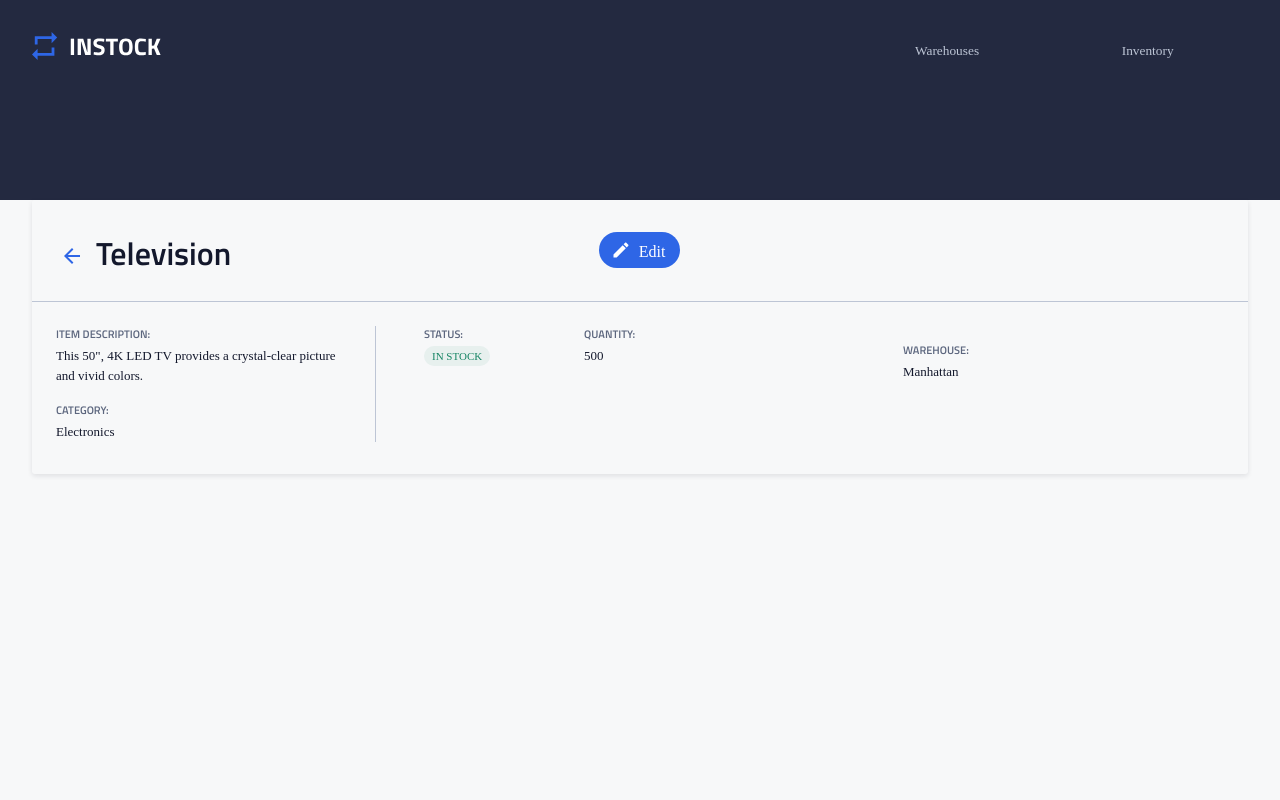
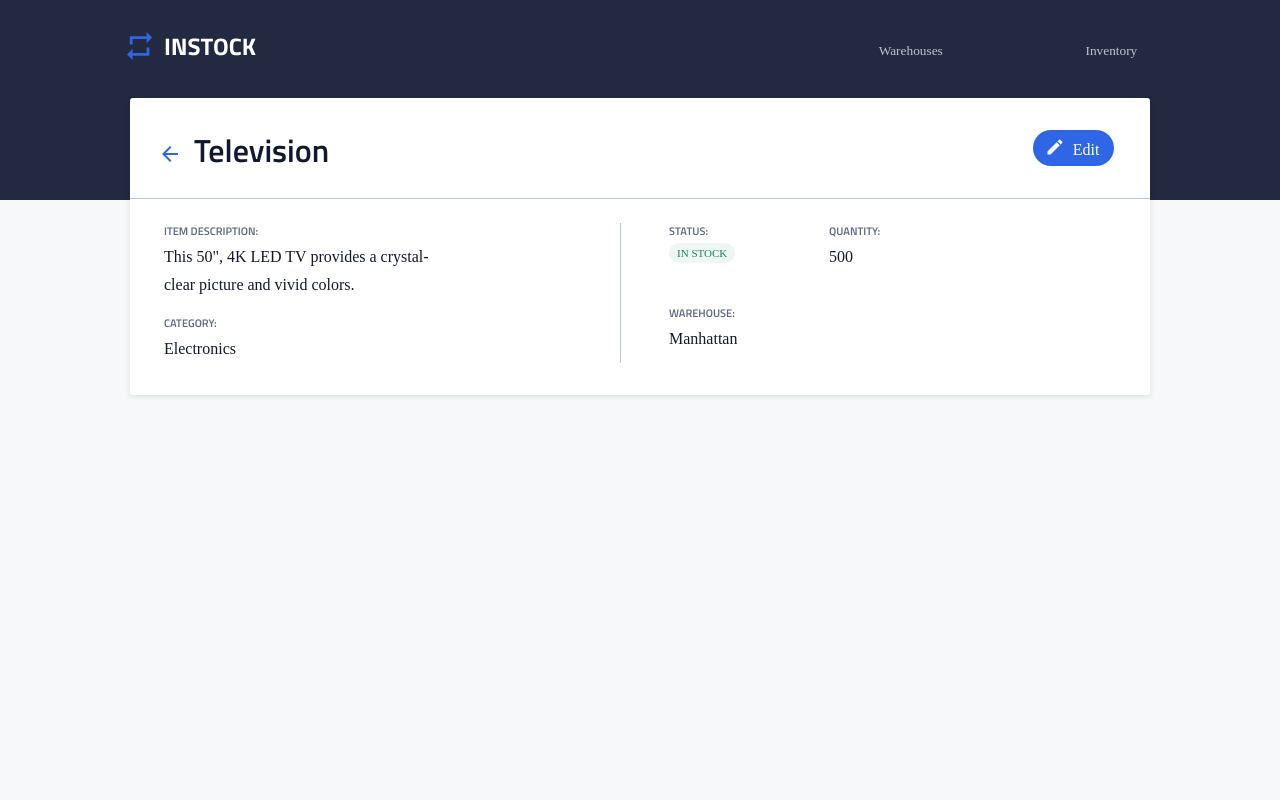
Before and after one commit to CDeweger/instock-sprint, a React (Create React App) app in the folder client/: page /test in a window 1280 px wide. Shown: the top 800 px of the page. Built offline with nearby package versions, Linux system fonts and the light colour scheme; a web font is replaced by a local one.

Commit message:
update desktop styling

```diff
--- a/client/src/components/Header/Header.scss
+++ b/client/src/components/Header/Header.scss
@@ -12,6 +12,12 @@
   @include mixins.tablet {
     padding: 32px;
     @include mixins.flex(space-between, flex-start, row);
+  }
+
+  &__brand {
+    @include mixins.desktop {
+      margin-left: 5.9375rem;
+    }
   }
 
   &__buttons {
@@ -39,6 +45,9 @@
     border-color: transparent;
     color: colors.$secondary-medium;
     width: 100%;
+    @include mixins.desktop {
+      width: 8rem;
+    }
 
     &:hover {
       background-color: colors.$primary-dark;
--- a/client/src/components/InventoryItemDetails/InventoryItemDetails.js
+++ b/client/src/components/InventoryItemDetails/InventoryItemDetails.js
@@ -1,7 +1,7 @@
 import React from "react";
 import { Link } from "react-router-dom";
 import "./InventoryItemDetails.scss";
-import editImg from "../../assets/icons/edit-24px.svg";
+//import editImg from "../../assets/icons/edit-24px.svg";
 //import arrowBackImg from "../../assets/icons/arrow_back-24px.svg";
 
 const InventoryItemDetails = () => {
--- a/client/src/components/InventoryItemDetails/InventoryItemDetails.scss
+++ b/client/src/components/InventoryItemDetails/InventoryItemDetails.scss
@@ -3,14 +3,17 @@
 @use "../../styles/partials/variables";
 
 .item-container {
+  background-color: white;
   border-radius: 3px;
   box-shadow: 0px 2px 5px rgba(19, 24, 44, 0.1);
-  margin: 1rem 1rem 10.375rem 1rem;
+  margin: -4.2rem 1rem 10.375rem 1rem;
   //position: relative;
   @include mixins.tablet {
-    margin: 0 2rem 40rem 2rem;
+    margin: -6.35rem 2rem 40rem 2rem;
   }
-  &__link {
+
+  @include mixins.desktop {
+    margin: -6.4rem 8.125rem 34.9375rem 8.125rem;
   }
 
   &__header {
@@ -26,6 +29,9 @@
     margin-right: 5.5rem;
     @include mixins.tablet {
       margin-right: 23rem;
+    }
+    @include mixins.desktop {
+      margin-right: 44rem;
     }
   }
 
@@ -58,12 +64,19 @@
   @include mixins.tablet {
     @include mixins.flex(flex-start, _, _);
   }
+  @include mixins.desktop {
+    @include mixins.flex(center, _, _);
+  }
 }
 
 .item-info {
   @include mixins.tablet {
     border-right: colors.$secondary-medium solid 1px;
     margin-bottom: 2rem;
+  }
+  @include mixins.desktop {
+    width: 50%;
+    margin-left: 10px;
   }
   &__title {
     color: colors.$secondary-dark;
@@ -102,6 +115,9 @@
       width: 18.4375rem;
       margin-right: 1.5rem;
     }
+    @include mixins.desktop {
+      @include mixins.body-large;
+    }
   }
 
   //this will need to be dynamic
@@ -121,6 +137,9 @@
 .stock-info {
   @include mixins.flex(flex-start, _, row);
   flex-wrap: wrap;
+  @include mixins.desktop {
+    width: 50%;
+  }
   &__status-qty {
     @include mixins.flex(flex-start, _, row);
   }
@@ -136,6 +155,9 @@
     margin-right: 5.5rem;
     @include mixins.tablet {
       margin-right: 0;
+    }
+    @include mixins.desktop {
+      width: 10rem;
     }
   }
 
```
